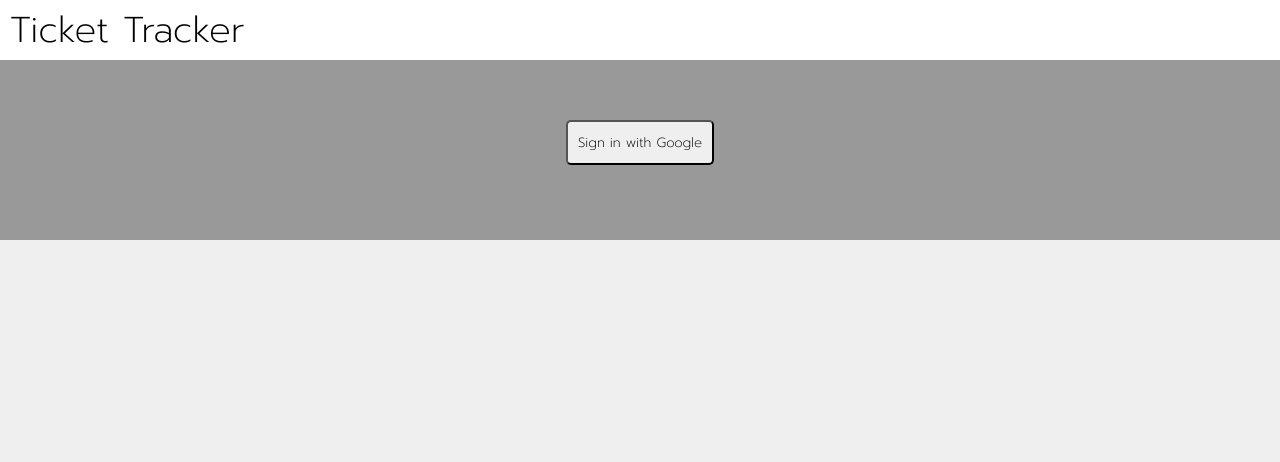
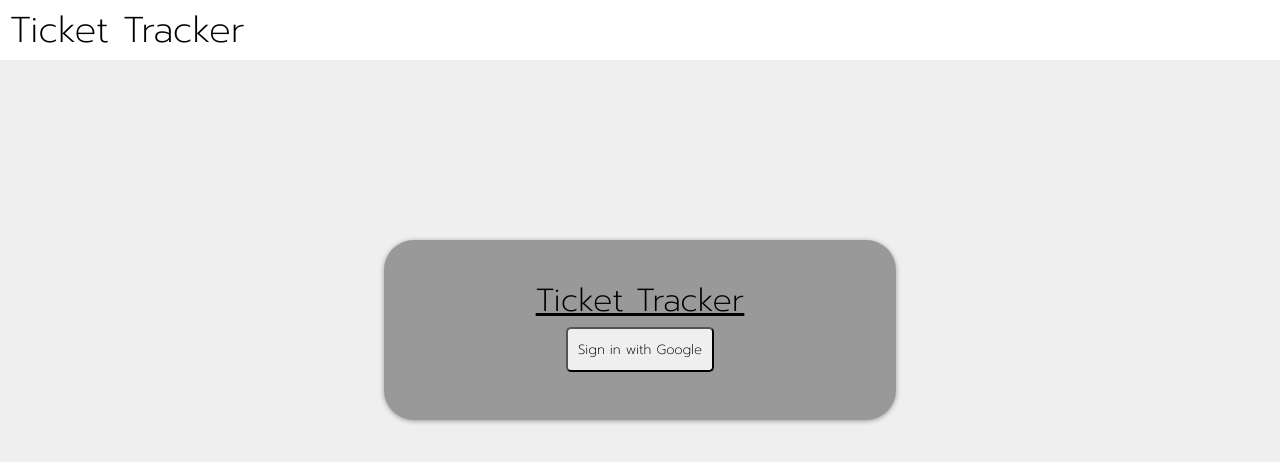
Before and after one commit to csaye/ticket-tracker, a React (Create React App) app: page / in a window 1280 px wide. Shown: the top 462 px of the page. Built offline with nearby package versions, Linux system fonts and the light colour scheme; no server answers.

Commit message:
Improve sign in page styling.

```diff
--- a/src/components/App/App.css
+++ b/src/components/App/App.css
@@ -5,6 +5,10 @@ h1, h2, h3, h4, h5, h6, p, label, * {
 button {
   cursor: pointer;
   background-color: #efefef;
+}
+
+button:hover {
+  background-color: #dedede;
 }
 
 button, select, input, textarea {
--- a/src/components/SignIn/SignIn.css
+++ b/src/components/SignIn/SignIn.css
@@ -1,10 +1,19 @@
 .SignIn {
   background-color: #999;
   height: 180px;
+  width: 40%;
+  margin: 180px auto;
+  border-radius: 30px;
+  text-align: center;
+  box-shadow: 0 1px 5px #999;
 }
 
 .SignIn .container {
-  padding-top: 50px;
+  padding-top: 45px;
+}
+
+.SignIn h1 {
+  font-size: 32px;
 }
 
 .SignIn button {
--- a/src/components/SignIn/SignIn.js
+++ b/src/components/SignIn/SignIn.js
@@ -11,6 +11,7 @@ function SignIn() {
   return (
     <div className="SignIn">
       <div className="container">
+        <h1><u>Ticket Tracker</u></h1>
         <button onClick={signInWithGoogle}>Sign in with Google</button>
       </div>
     </div>
--- a/src/components/Subtopics/Subtopics.css
+++ b/src/components/Subtopics/Subtopics.css
@@ -1,6 +1,6 @@
 .Subtopics {
   background-color: #bbb;
-  min-height: 60px;
+  min-height: 40px;
   display: flex;
   flex-wrap: wrap;
   align-items: center;
```
